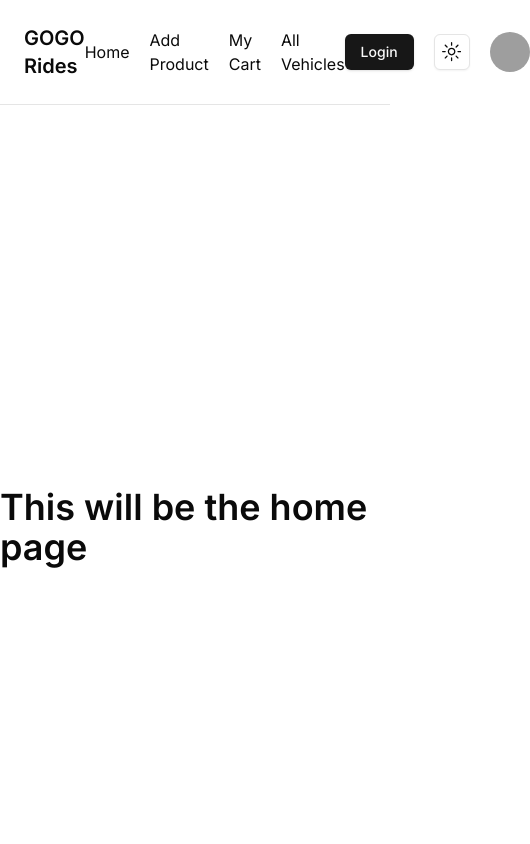
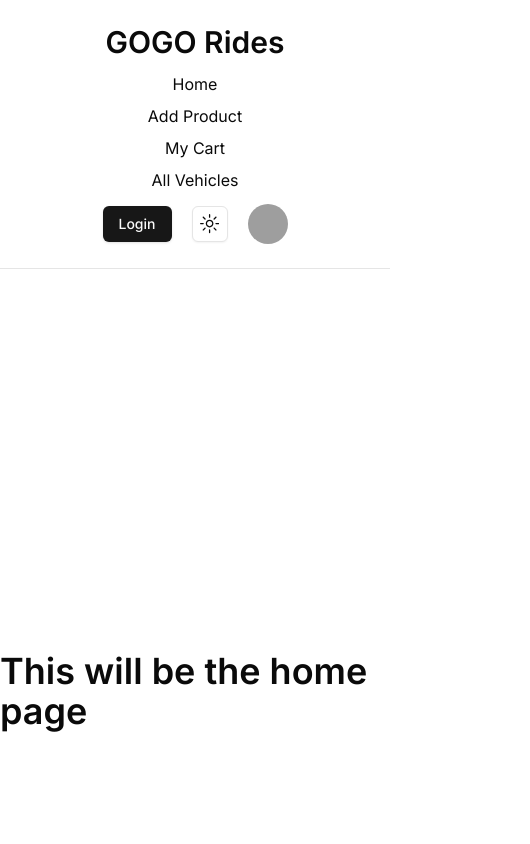
Before and after one commit to frustrated018/gogo-rides, a Next.js app: page / in a window 390 px wide. Shown: the top 844 px of the page, 530 px wide, since content can reach past the window. Built offline with nearby package versions, Linux system fonts and the light colour scheme; no server answers; grey boxes are pictures that could not be loaded.

Commit message:
Did basic responsiveness for the navbar

```diff
--- a/components/nav-home/navHome.jsx
+++ b/components/nav-home/navHome.jsx
@@ -3,16 +3,16 @@ import { ThemeToggle } from "@/components/ui/theme-toggle";
 import LoginLogout from "./login-logout";
 import UserAvatar from "./user-avatar";
 
-//TODO: Make this thing responsive
+//TODO: Did basic responsiveness will turn into sheet if time remains
 
 const NavHome = () => {
   return (
     <header className="bg-background border-b">
-      <section className="p-6 flex justify-between items-center">
-        <Link href="/" className="text-xl font-semibold">
+      <section className="p-6 flex flex-col md:flex-row gap-3 md:gap-0 justify-between items-center">
+        <Link href="/" className="text-3xl md:text-xl font-semibold">
           GOGO Rides
         </Link>
-        <div className="flex items-center gap-5">
+        <div className="flex flex-col md:flex-row items-center gap-2 md:gap-5">
           <Link href="/">Home</Link>
           <Link href="/add">Add Product</Link>
           <Link href="/cart">My Cart</Link>
```
